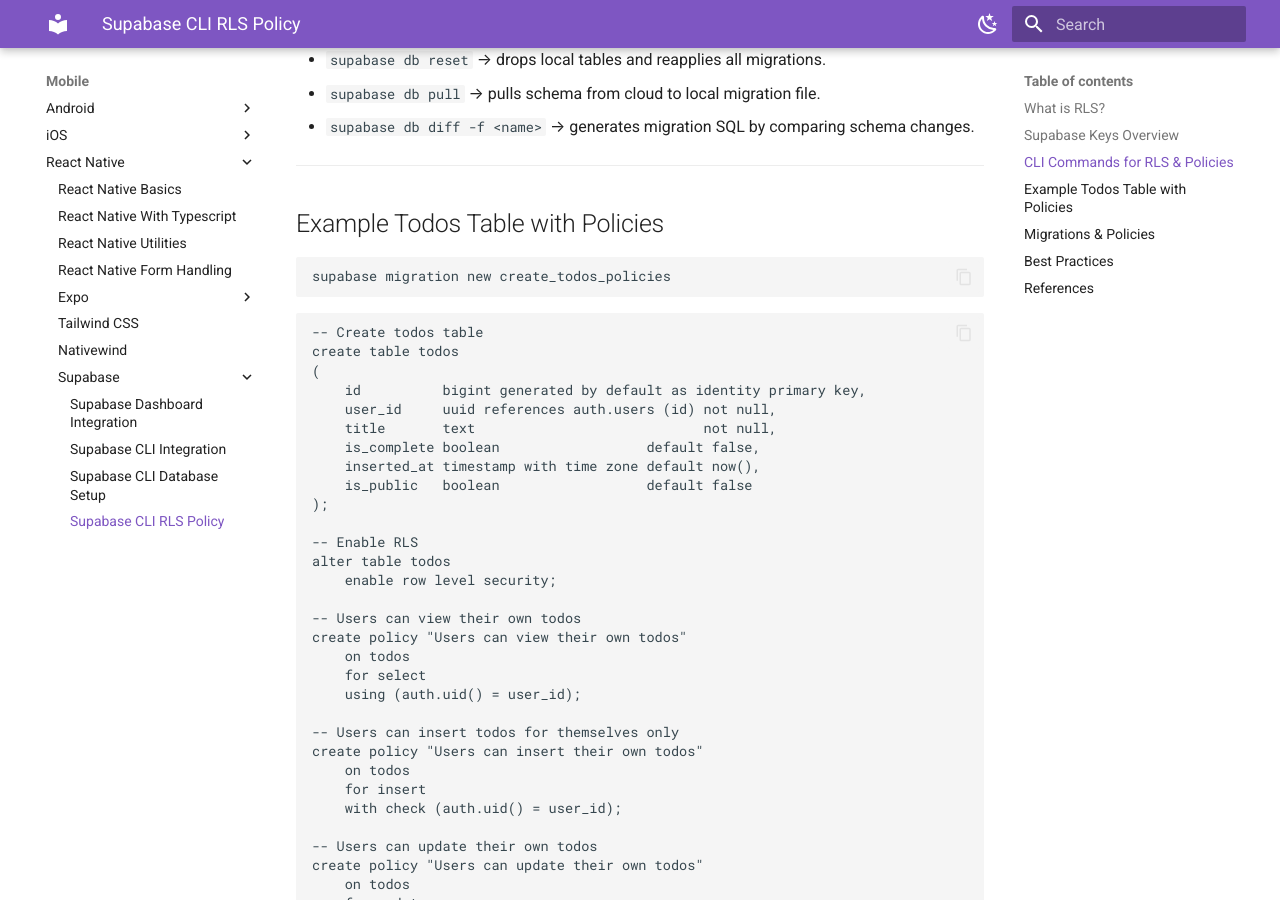
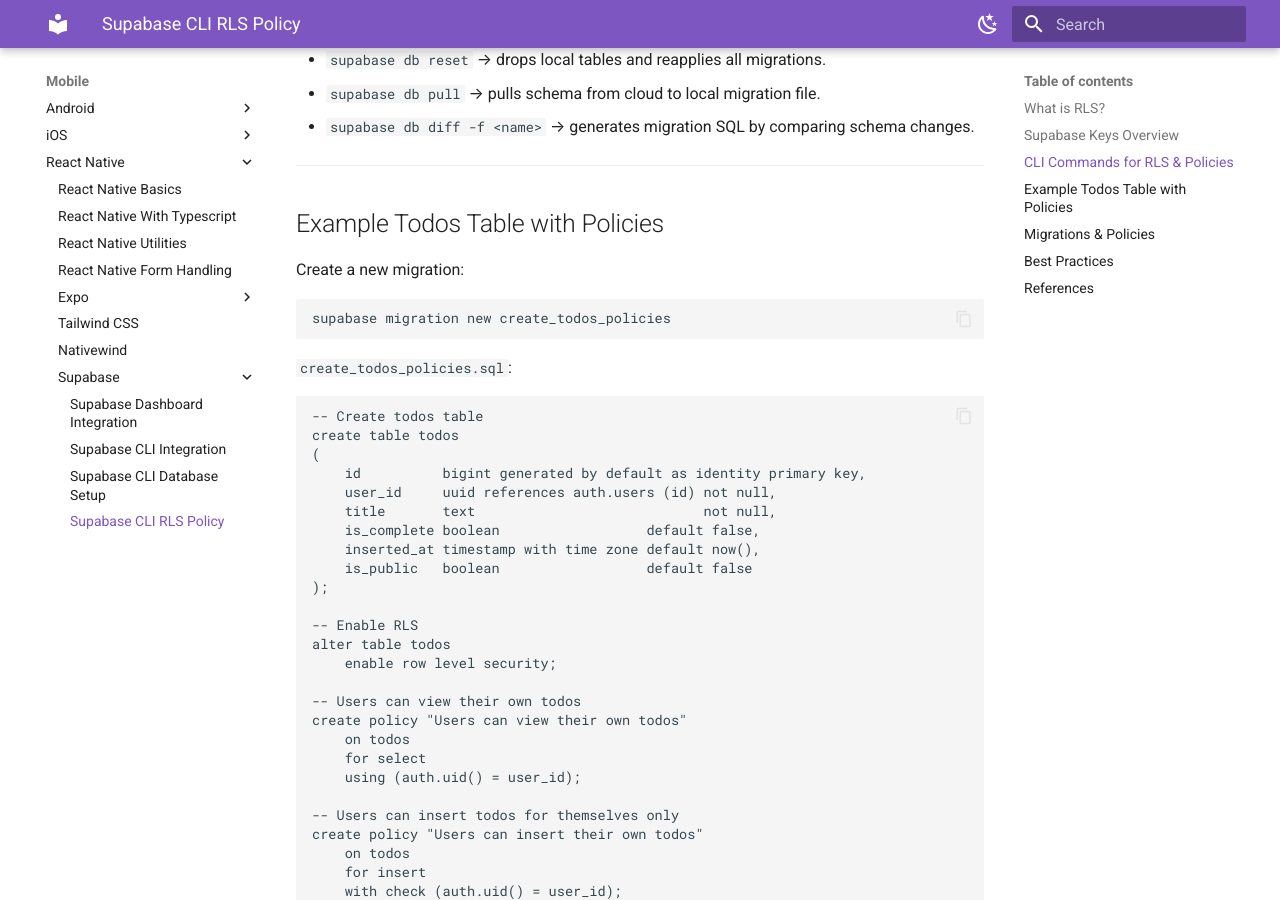
Before and after one commit to ozgurryazilimci/dev-notes, an MkDocs documentation site: the page built from docs/mobile/react-native/supabase/supabase-cli-rls-policies.md, in a window 1280 px wide and 900 px high, scrolled down 1030 px. Built offline with MkDocs 1.6.1 and Material for MkDocs 9.7.7, drawn with Linux system fonts in a browser that asks for light colours.

Commit message:
Update sql name

````diff
--- a/docs/mobile/react-native/supabase/supabase-cli-rls-policies.md
+++ b/docs/mobile/react-native/supabase/supabase-cli-rls-policies.md
@@ -38,9 +38,13 @@
 
 ## Example Todos Table with Policies
 
+Create a new migration:
+
 ```bash
 supabase migration new create_todos_policies
 ```
+
+`create_todos_policies.sql`:
 
 ```postgresql
 -- Create todos table
````
